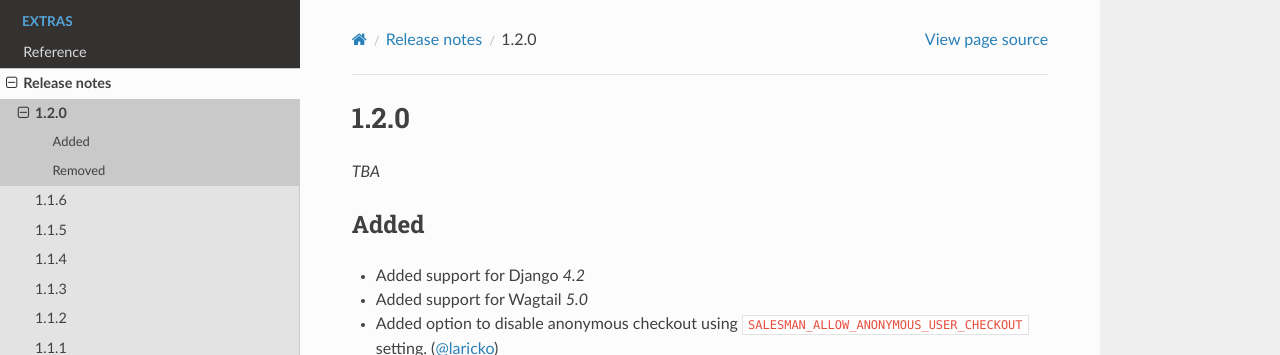
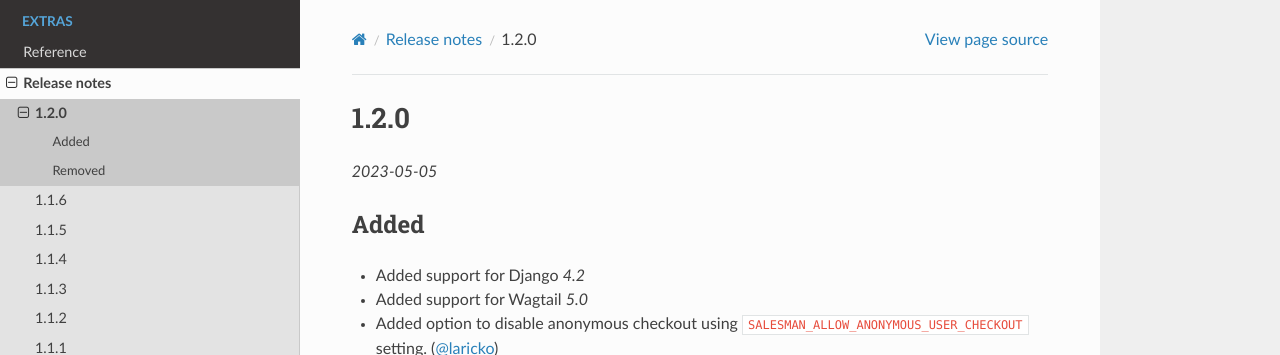
Before and after one commit to mykhailo27/django-salesman, a Sphinx documentation site: the page built from docs/releases/1.2.0.rst, in a window 1280 px wide. Shown: the top 355 px of the page. Built offline with Sphinx 7.4.7 and the Read the Docs theme 2.0.0, drawn with Linux system fonts in a browser that asks for light colours.

Commit message:
Update docs

```diff
--- a/docs/releases/1.2.0.rst
+++ b/docs/releases/1.2.0.rst
@@ -2,7 +2,7 @@
 1.2.0
 #####
 
-*TBA*
+*2023-05-05*
 
 Added
 -----
```
